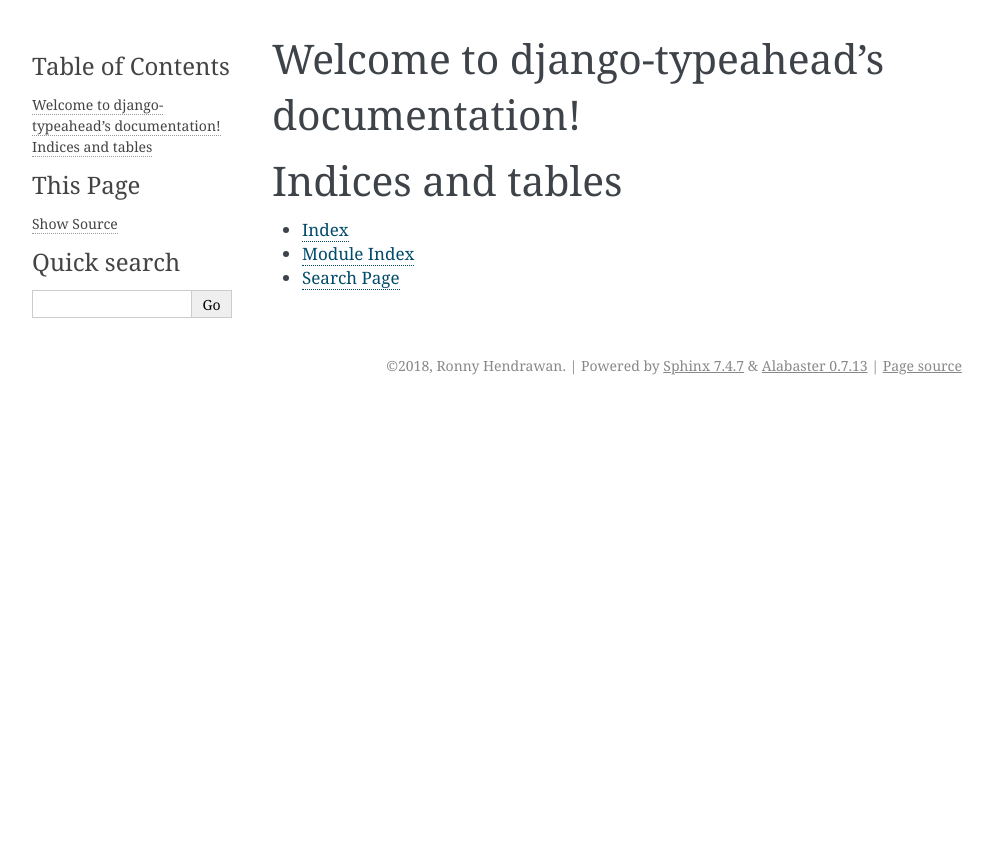
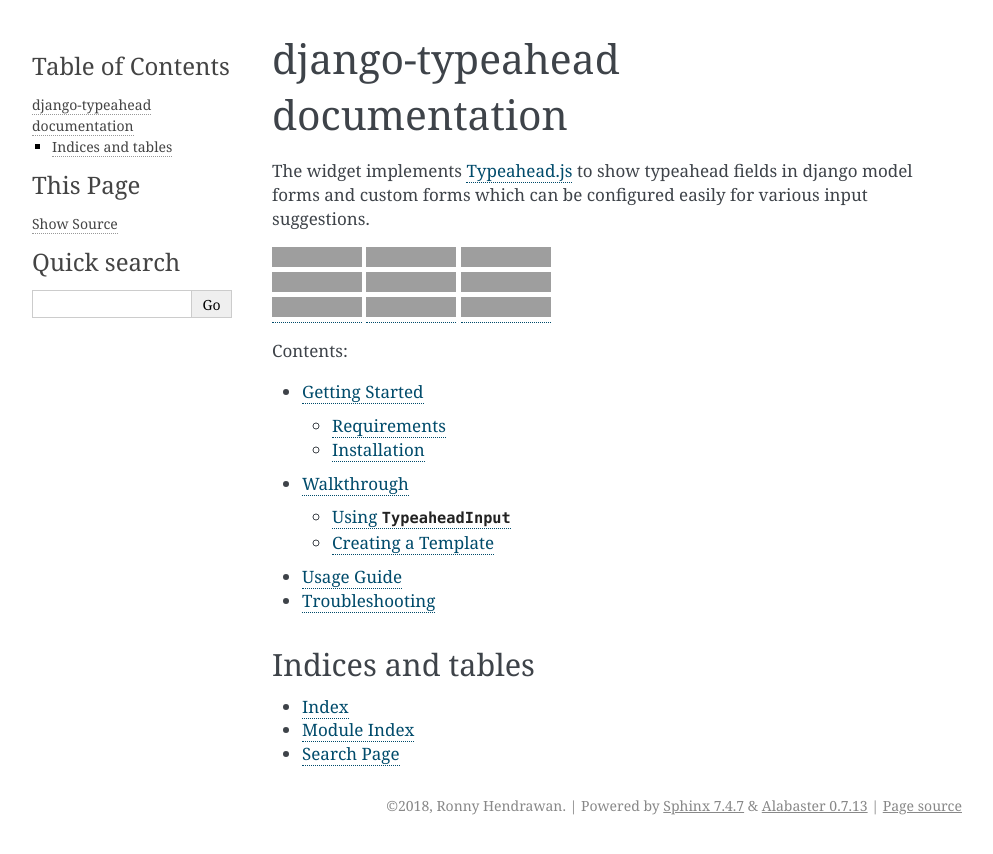
Before and after one commit to xvronny/django-typeahead, a Sphinx documentation site: the page built from docs/index.rst, in a window 1280 px wide. Shown: the top 854 px of the page, without its empty margins (148-1141 px from the left). Built offline with Sphinx 7.4.7, drawn with Linux system fonts in a browser that asks for light colours; grey boxes are pictures that could not be loaded.

Commit message:
Add basic documentation

```diff
--- a/docs/index.rst
+++ b/docs/index.rst
@@ -3,18 +3,74 @@
    You can adapt this file completely to your liking, but it should at least
    contain the root `toctree` directive.
 
-Welcome to django-typeahead's documentation!
-============================================
+django-typeahead documentation
+==============================
+
+The widget implements `Typeahead.js <https://twitter.github.io/typeahead.js/>`__ to show typeahead fields in django
+model forms and custom forms which can be configured easily for various input suggestions.
+
+|  |ci-status| |docs-status| |coverage.io|
+|  |pyversions| |djversions| |pypi-version|
+|  |format| |status| |license|
 
 .. toctree::
-   :maxdepth: 2
-   :caption: Contents:
+  :maxdepth: 2
+  :caption: Contents:
 
+  quickstart
+  walkthrough
+  usage
+  troubleshooting
 
 
 Indices and tables
-==================
+------------------
 
 * :ref:`genindex`
 * :ref:`modindex`
 * :ref:`search`
+
+.. |ci-status| image:: https://travis-ci.org/xvronny/django-typeahead.svg?branch=master
+    :target: https://travis-ci.org/xvronny/django-typeahead
+    :alt: Continuous Integration
+    :height: 20px
+
+.. |docs-status| image:: https://readthedocs.org/projects/django-typeahead/badge/?version=latest
+    :target: https://django-typeahead.readthedocs.io/en/latest/?badge=latest
+    :alt: Documentation Status
+    :height: 20px
+
+.. |coverage.io| image:: https://coveralls.io/repos/github/xvronny/django-typeahead/badge.svg?branch=master
+    :target: https://coveralls.io/github/xvronny/django-typeahead?branch=master
+    :alt: Test Coverage
+    :height: 20px
+
+.. |pyversions| image:: https://img.shields.io/pypi/pyversions/django-typeahead.svg
+    :target: https://pypi.python.org/pypi/django-typeahead
+    :alt: Python Versions
+    :height: 20px
+
+.. |djversions| image:: https://img.shields.io/pypi/djversions/django-typeahead.svg
+    :target: https://pypi.python.org/pypi/django-typeahead
+    :alt: DJango Versions
+    :height: 20px
+
+.. |pypi-version| image:: https://badge.fury.io/py/django-typeahead.svg
+    :target: https://pypi.python.org/pypi/django-typeahead
+    :alt: PyPI version
+    :height: 20px
+
+.. |format| image:: https://img.shields.io/pypi/format/django-typeahead.svg
+    :target: https://pypi.python.org/pypi/django-typeahead
+    :alt: Format
+    :height: 20px
+
+.. |status| image:: https://img.shields.io/pypi/status/django-typeahead.svg
+    :target: https://pypi.python.org/pypi/django-typeahead
+    :alt: Status
+    :height: 20px
+
+.. |license| image:: https://img.shields.io/pypi/l/django-typeahead.svg
+    :target: https://pypi.python.org/pypi/django-typeahead
+    :alt: Licence
+    :height: 20px
--- /dev/null
+++ b/docs/troubleshooting.rst
@@ -0,0 +1,4 @@
+Troubleshooting
+===============
+
+// TODO
--- /dev/null
+++ b/docs/usage.rst
@@ -0,0 +1,2 @@
+Usage Guide
+===========
```
Also changed, not shown: docs/quickstart.rst (added, +30 -0 lines), docs/walkthrough.rst (renamed from README.rst, +7 -77 lines).
